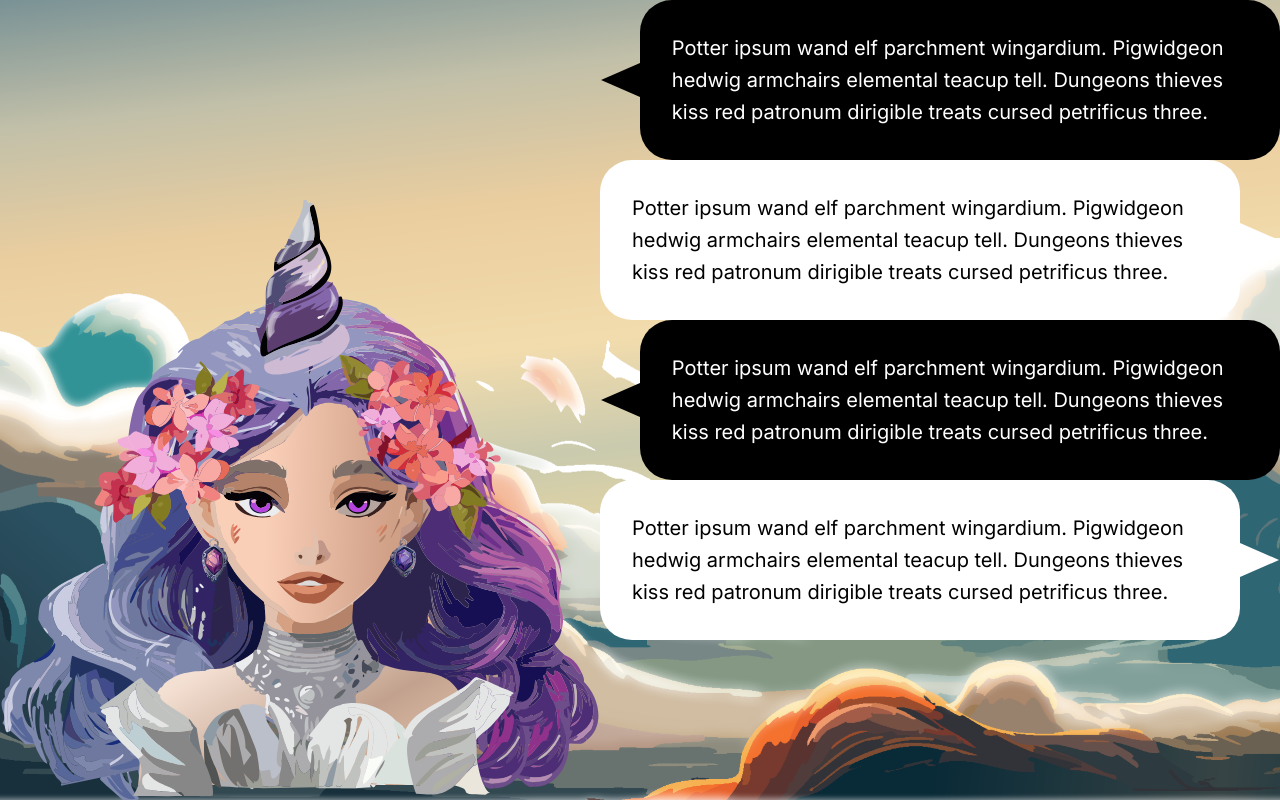
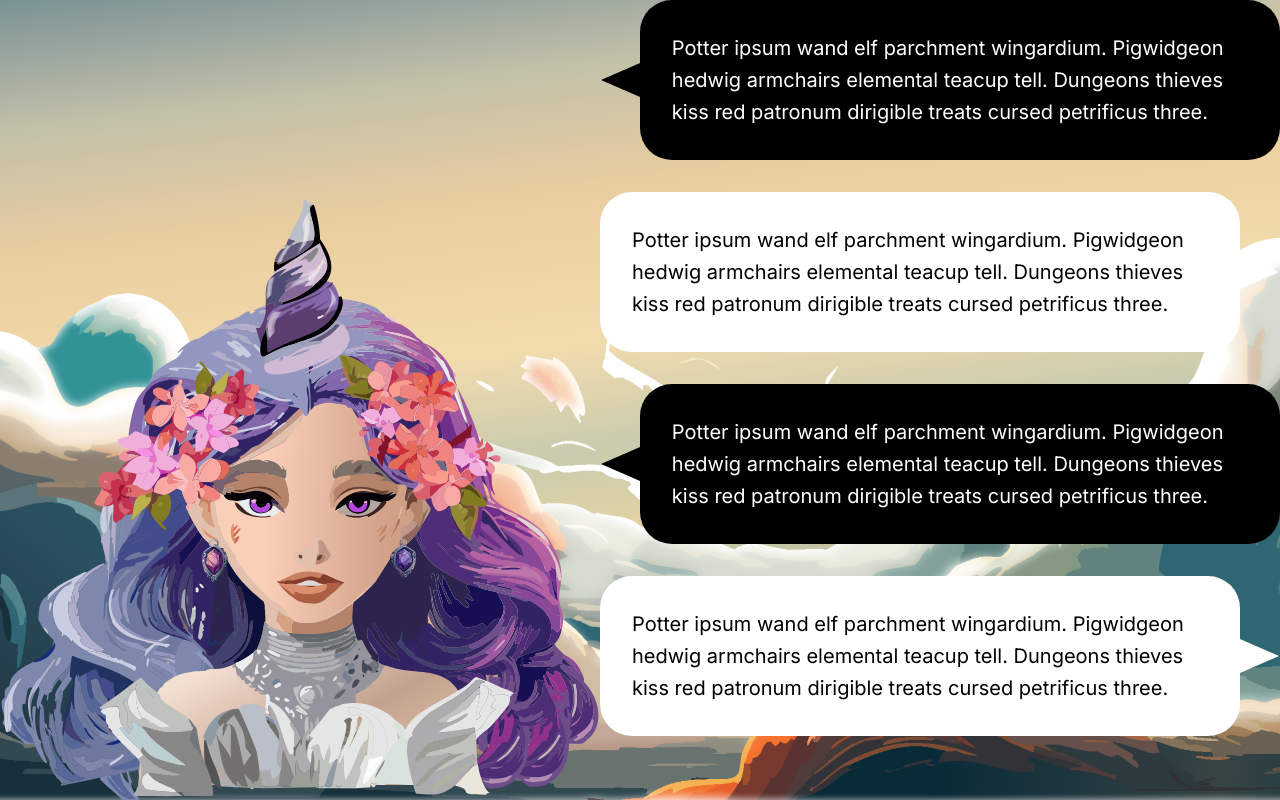
Before and after one commit to PotatoEater0127/UnicornAI, a React (Vite) app: page / in a window 1280 px wide. Built offline with nearby package versions, Linux system fonts and the light colour scheme.

Commit message:
feat: adjust bubble styles

```diff
--- a/src/components/Bubble/ components/Arrow/index.tsx
+++ /dev/null
@@ -1,10 +0,0 @@
-import styled from "styled-components";
-
-export const ARROW_SIZE = 39.84;
-const Arrow = styled.div`
-  border-top: 17.25px solid transparent;
-  border-bottom: 17.25px solid transparent;
-  border-left: ${ARROW_SIZE}px solid #fff;
-`;
-
-export default Arrow;
--- a/src/components/Bubble/ components/Chat/index.tsx
+++ /dev/null
@@ -1,12 +0,0 @@
-import styled from "styled-components";
-
-const Chat = styled.p`
-  background: #fff;
-  border-radius: 32px;
-  font-family: "Inter", serif;
-  font-size: 1.25rem;
-  line-height: 2rem;
-  padding: 32px;
-`;
-
-export default Chat;
--- a/src/components/Bubble/AI/index.styles.ts
+++ b/src/components/Bubble/AI/index.styles.ts
@@ -1,8 +1,7 @@
 import styled from "styled-components";
-import Arrow, { ARROW_SIZE } from "../ components/Arrow";
-import Chat from "../ components/Chat";
+import { Arrow, ARROW_SIZE, BubbleContainer, Chat } from "../index.styles";
 
-export const Container = styled.div`
+export const Container = styled(BubbleContainer)`
   position: relative;
   margin-left: ${ARROW_SIZE}px;
   ${Chat} {
--- a/src/components/Bubble/AI/index.tsx
+++ b/src/components/Bubble/AI/index.tsx
@@ -1,5 +1,4 @@
-import Arrow from "../ components/Arrow";
-import Chat from "../ components/Chat";
+import { Arrow, Chat } from "../index.styles";
 import * as Styled from "./index.styles";
 
 function AIBubble({ children }: { children: React.ReactNode }) {
--- a/src/components/Bubble/User/index.styles.ts
+++ b/src/components/Bubble/User/index.styles.ts
@@ -1,9 +1,7 @@
 import styled from "styled-components";
-import Arrow, { ARROW_SIZE } from "../ components/Arrow";
-import Chat from "../ components/Chat";
+import { Arrow, ARROW_SIZE, BubbleContainer, Chat } from "../index.styles";
 
-export const Container = styled.div`
-  position: relative;
+export const Container = styled(BubbleContainer)`
   margin-right: ${ARROW_SIZE}px;
   ${Chat} {
     background: #fff;
--- a/src/components/Bubble/User/index.tsx
+++ b/src/components/Bubble/User/index.tsx
@@ -1,5 +1,4 @@
-import Arrow from "../ components/Arrow";
-import Chat from "../ components/Chat";
+import { Arrow, Chat } from "../index.styles";
 import * as Styled from "./index.styles";
 
 function UserBubble({ children }: { children: React.ReactNode }) {
--- /dev/null
+++ b/src/components/Bubble/index.styles.ts
@@ -0,0 +1,21 @@
+import styled from "styled-components";
+
+export const ARROW_SIZE = 39.84;
+export const Arrow = styled.div`
+  border-top: 17.25px solid transparent;
+  border-bottom: 17.25px solid transparent;
+  border-left: ${ARROW_SIZE}px solid #fff;
+`;
+
+export const Chat = styled.p`
+  background: #fff;
+  border-radius: 32px;
+  font-family: "Inter", serif;
+  font-size: 1.25rem;
+  line-height: 2rem;
+  padding: 32px;
+`;
+
+export const BubbleContainer = styled.div`
+  position: relative;
+`;
--- a/src/components/Main/index.styles.ts
+++ b/src/components/Main/index.styles.ts
@@ -1,6 +1,16 @@
 import styled from "styled-components";
+import { BubbleContainer } from "../Bubble/index.styles";
 
 export const Container = styled.main`
   display: flex;
   flex-direction: column;
 `;
+
+export const Bubbles = styled.div`
+  display: flex;
+  flex-direction: column;
+
+  ${BubbleContainer} {
+    margin-bottom: 32px;
+  }
+`;
--- a/src/components/Main/index.tsx
+++ b/src/components/Main/index.tsx
@@ -4,26 +4,28 @@ import * as Styled from "./index.styles";
 function Main() {
   return (
     <Styled.Container>
+      <Styled.Bubbles>
         <AIBubble>
-        Potter ipsum wand elf parchment wingardium. Pigwidgeon hedwig armchairs
-        elemental teacup tell. Dungeons thieves kiss red patronum dirigible
-        treats cursed petrificus three.
+          Potter ipsum wand elf parchment wingardium. Pigwidgeon hedwig
+          armchairs elemental teacup tell. Dungeons thieves kiss red patronum
+          dirigible treats cursed petrificus three.
         </AIBubble>
         <UserBubble>
-        Potter ipsum wand elf parchment wingardium. Pigwidgeon hedwig armchairs
-        elemental teacup tell. Dungeons thieves kiss red patronum dirigible
-        treats cursed petrificus three.
+          Potter ipsum wand elf parchment wingardium. Pigwidgeon hedwig
+          armchairs elemental teacup tell. Dungeons thieves kiss red patronum
+          dirigible treats cursed petrificus three.
         </UserBubble>
         <AIBubble>
-        Potter ipsum wand elf parchment wingardium. Pigwidgeon hedwig armchairs
-        elemental teacup tell. Dungeons thieves kiss red patronum dirigible
-        treats cursed petrificus three.
+          Potter ipsum wand elf parchment wingardium. Pigwidgeon hedwig
+          armchairs elemental teacup tell. Dungeons thieves kiss red patronum
+          dirigible treats cursed petrificus three.
         </AIBubble>
         <UserBubble>
-        Potter ipsum wand elf parchment wingardium. Pigwidgeon hedwig armchairs
-        elemental teacup tell. Dungeons thieves kiss red patronum dirigible
-        treats cursed petrificus three.
+          Potter ipsum wand elf parchment wingardium. Pigwidgeon hedwig
+          armchairs elemental teacup tell. Dungeons thieves kiss red patronum
+          dirigible treats cursed petrificus three.
         </UserBubble>
+      </Styled.Bubbles>
     </Styled.Container>
   );
 }
```
Lines whose indentation alone changed are shown as unchanged.
